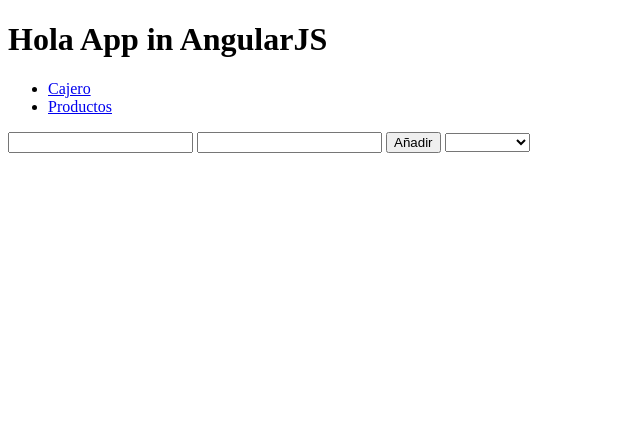
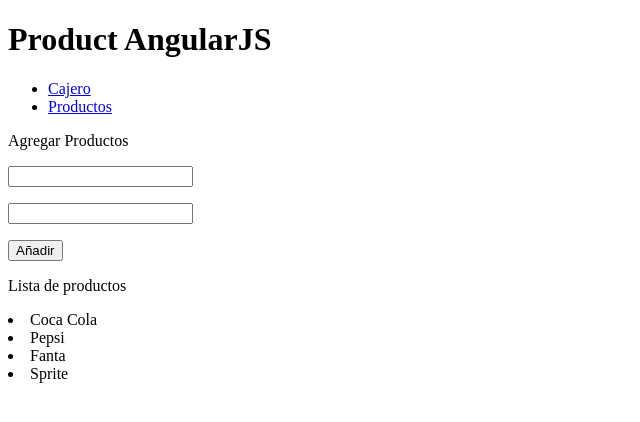
Before and after one commit to dmunoz05/products-AngularJS, a plain HTML site: page index.html at #!/productos in a window 1280 px wide. Shown: the whole page, without its empty margins (0-640 px from the left). Drawn offline with Linux system fonts and the light colour scheme.

Commit message:
Add functions for products

```diff
--- a/app.js
+++ b/app.js
@@ -3,11 +3,11 @@ var app = angular.module("app", ["ngRoute"]);
 app.config(function ($routeProvider) {
   $routeProvider
     .when("/", {
-      templateUrl: "cajero.html",
+      templateUrl: "/cajero.html",
       controller: "controlador"
     })
     .when("/productos", {
-      templateUrl: "productos.html",
+      templateUrl: "/productos.html",
       controller: "controlador"
     })
 })
@@ -19,13 +19,13 @@ function ControllerFunction($scope) {
   var n = 2;
   var nCarrito = 1;
 
-  lista.nombreApp = "App in AngularJS";
+  lista.nombreApp = "Product AngularJS";
 
   lista.productos = [
-    { id: 1, nombre: "Coca Cola", precio: 150 },
-    { id: 2, nombre: "Pepsi", precio: 120 },
-    { id: 3, nombre: "Fanta", precio: 130 },
-    { id: 4, nombre: "Sprite", precio: 140 }
+    { id: 1, nombre: "Coca Cola", precio: 150, total: 24 },
+    { id: 2, nombre: "Pepsi", precio: 120, total: 25 },
+    { id: 3, nombre: "Fanta", precio: 130, total: 26 },
+    { id: 4, nombre: "Sprite", precio: 140, total: 27 },
   ];
 
   lista.carrito = [];
@@ -36,7 +36,7 @@ function ControllerFunction($scope) {
 
     if(nombre != "" && precio !== "" && !isNaN(precio)){
       n++;
-      lista.productos.push({ id: n, nombre: nombre, precio: precio });
+      lista.productos.push({ id: n, nombre: nombre, precio: precio, total: n });
       lista.nombre = "";
       lista.precio = "";
     }
@@ -53,6 +53,8 @@ function ControllerFunction($scope) {
       lista.carrito.push({ id: n, nombre: producto.nombre, precio: producto.precio, cantidad: cantidad });
       nCarrito++;
     }
+    lista.productoSeleccionado = "";
+    lista.cantidad = "";
   }
 
   lista.getTotalCarrito = function() {
--- a/index.html
+++ b/index.html
@@ -3,14 +3,14 @@
 <head>
   <meta charset="UTF-8">
   <meta name="viewport" content="width=device-width, initial-scale=1.0">
-  <title>Document</title>
+  <title>Angular JS</title>
   <link rel="stylesheet" href="main.css">
   <script src="angular.min.js"></script>
   <script src="angular-route.min.js"></script>
   <script src="app.js"></script>
 </head>
 <body ng-controller="controlador" >
-  <h1>Hola {{ nombreApp }} </h1>
+  <h1>{{ nombreApp }} </h1>
 
   <div id="menu">
     <ul>
@@ -19,18 +19,6 @@
     </ul>
   </div>
 
-  <input type="text" ng-model="nombre">
-  <input type="text" ng-model="precio">
-  <button ng-click="addProduct()">Añadir</button>
-
-  <select name="" id="" ng-model="productoSeleccionado">
-    <option ng-repeat="producto in productos" value="{{producto.id}}">{{producto.nombre}}</option>
-  </select>
-
   <div ng-view></div>
-
-  <!-- <li ng-repeat="producto in productos">
-    {{ producto.nombre }}
-  </li> -->
 </body>
 </html>
--- a/productos.html
+++ b/productos.html
@@ -0,0 +1,21 @@
+<!DOCTYPE html>
+<html lang="en">
+  <head>
+    <meta charset="UTF-8" />
+    <meta name="viewport" content="width=device-width, initial-scale=1.0" />
+    <title>Document</title>
+  </head>
+  <body>
+    <p>Agregar Productos</p>
+    <p>
+      <input type="text" ng-model="nombre" />
+    </p>
+    <p>
+      <input type="text" ng-model="precio" />
+    </p>
+    <button ng-click="addProduct()">Añadir</button>
+
+    <p>Lista de productos</p>
+    <li ng-repeat="producto in productos">{{ producto.nombre }}</li>
+  </body>
+</html>
```
Also changed, not shown: cajero.html (+27 -0 lines), 1 other file.
